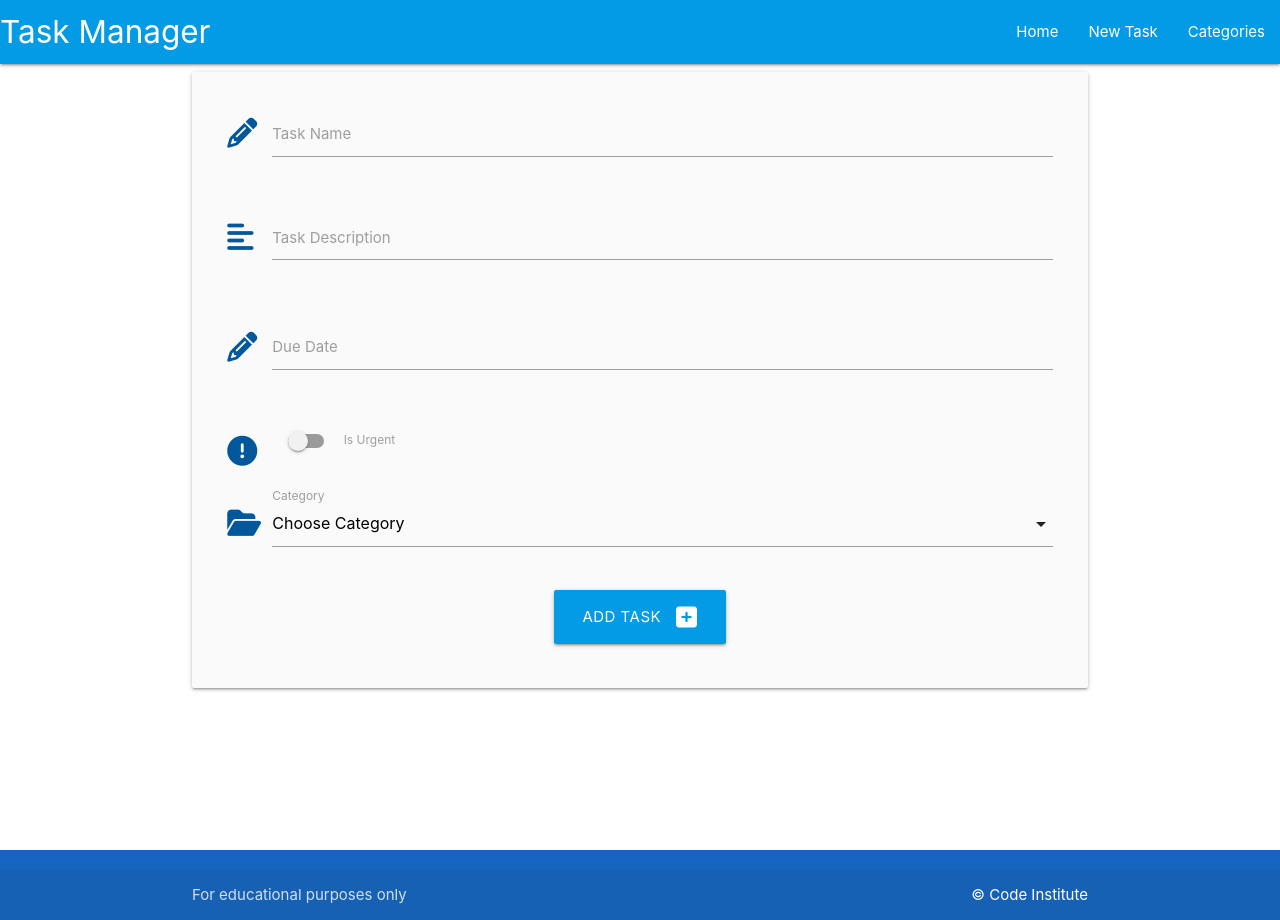
After one commit to Cam-4587/Task-manager-flask-SQLAlchemy, a Flask app: page /add_task in a window 1280 px wide. The commit adds this page. Run offline with Flask 3, Linux system fonts and the light colour scheme; data comes from the database, SQL or seed files in the repository.

Commit message:
Add code for adding tasks but with issue adding to database

```diff
--- a/taskmanager/routes.py
+++ b/taskmanager/routes.py
@@ -35,3 +35,19 @@ def delete_category(category_id):
     db.session.delete(category)
     db.session.commit()
     return redirect(url_for("categories"))
+
+@app.route("/add_task", methods=["GET", "POST"])
+def add_task():
+    categories = list(Category.query.order_by(Category.category_name).all())
+    if request.method == "POST":
+        task = Task(
+        task_name = request.form.get("task_name"),
+        task_description = request.form.get("task_description"),
+        is_urgent = (True if request.form.get("is_urgent") else False),
+        due_date = request.form.get("due_date"),
+        category_id=request.form.get("category_id")
+        )
+        db.session.add(task)
+        db.session.commit()
+        return redirect(url_for("home"))
+    return render_template("add_task.html", categories=categories)
--- a/taskmanager/static/js/script.js
+++ b/taskmanager/static/js/script.js
@@ -2,4 +2,14 @@ document.addEventListener('DOMContentLoaded', function() {
     // sidenav initialization
     var sidenav = document.querySelectorAll('.sidenav');
     M.Sidenav.init(sidenav);
+
+    // datepicker initialization
+    let datepicker = document.querySelectorAll('.datepicker');
+      M.Datepicker.init(datepicker, {
+        format: "dd mmmm, yyyy",
+        i18n: {done: "Select"}
+      });
+
+      let selects = document.querySelectorAll('select');
+      M.FormSelect.init(selects);
   });
--- /dev/null
+++ b/taskmanager/templates/add_task.html
@@ -0,0 +1,66 @@
+{% extends "base.html" %}
+{% block content %}
+<div class="row card-panel grey lighten-5">
+  <form class="col s12" method="POST" action="{{ url_for('add_task') }}">
+    <!-- task name -->
+    <div class="row">
+      <div class="input-field col s12">
+        <i class="fas fa-pencil-alt prefix light-blue-text text-darken-4"></i>
+        <input id="task_name" name="task_name" minlength="5" maxlength="50" type="text" class="validate" required>
+        <label for="task_name">Task Name</label>
+      </div>
+    </div>
+    <!-- task_description -->
+    <div class="row">
+      <div class="input-field col s12">
+        <i class="fas fa-align-left prefix light-blue-text text-darken-4"></i>
+        <textarea id="task_description" name="task_description" minlength="5" maxlength="200" type="text"
+          class="materialize-textarea validate" required></textarea>
+        <label for="task_description">Task Description</label>
+      </div>
+    </div>
+    <!-- due_date -->
+    <div class="row">
+      <div class="input-field col s12">
+        <i class="fas fa-pencil-alt prefix light-blue-text text-darken-4"></i>
+        <input id="due_date" name="due_date" type="text" class="datepicker validate" required>
+        <label for="due_date">Due Date</label>
+      </div>
+    </div>
+    <!-- due_date -->
+    <div class="row">
+      <div class="input-field col s12">
+        <div class="switch">
+          <i class="fas fa-exclamation-circle prefix light-blue-text text-darken-4"></i>
+          <label for="is_urgent">
+            <input id="is_urgent" type="checkbox" name="is_urgent">
+            <span class="lever"></span>
+            Is Urgent
+          </label>
+        </div>
+      </div>
+    </div>
+    <!-- category_id -->
+    <div class="row">
+      <div class="input-field col s12">
+        <i class="fas fa-folder-open prefix light-blue-text text-darken-4"></i>
+        <select>
+          <option value="" disabled selected>Choose Category</option>
+          {% for category in categories %}
+          <option value="{{ category_id }}">{{ category.category_name }}</option>
+          {% endfor %}
+        </select>
+        <label for="category_id">Category</label>
+      </div>
+    </div>
+    <!-- submit button -->
+    <div class="row">
+      <div class="col s12 center-align">
+        <button type="submit" class="btn-large light-blue darken-1">
+          Add Task <i class="fas fa-plus-square right"></i>
+        </button>
+      </div>
+    </div>
+  </form>
+</div>
+{% endblock %}
--- a/taskmanager/templates/base.html
+++ b/taskmanager/templates/base.html
@@ -18,11 +18,11 @@
     <header>
         <nav class="light-blue darken-1">
             <div class="nav-wrapper">
-                <a href="#!" class="brand-logo">Task Manager</a>
+                <a href="{{ url_for('home')}}" class="brand-logo">Task Manager</a>
                 <a href="#" data-target="mobile-demo" class="sidenav-trigger"><i class="fas fa-bars">Menu</i></a>
                 <ul class="right hide-on-med-and-down">
                     <li><a href="{{ url_for('home')}}">Home</a></li>
-                    <li><a href="">New Task</a></li>
+                    <li><a href="{{ url_for('add_task')}}">New Task</a></li>
                     <li><a href="{{ url_for('categories')}}">Categories</a></li>
                 </ul>
             </div>
@@ -30,7 +30,7 @@
     <!-- mobile sidenav -->
         <ul class="sidenav" id="mobile-demo">
             <li><a href="{{ url_for('home')}}">Home</a></li>
-            <li><a href="">New Task</a></li>
+            <li><a href="{{ url_for('add_task')}}">New Task</a></li>
             <li><a href="{{ url_for('categories')}}">Categories</a></li>
         </ul>
     </header>
```
Also changed, not shown: taskmanager/templates/tasks.html (+7 -0 lines).
